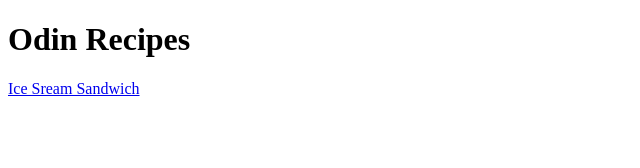
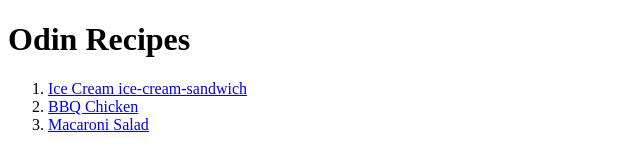
Before and after one commit to gabriel90/odin-recipes, a plain HTML site: page index.html in a window 1280 px wide. Shown: the whole page, without its empty margins (0-640 px from the left). Drawn offline with Linux system fonts and the light colour scheme.

Commit message:
Add links to all recipies
Added an ordered list that contains links to all
of the recipes.

```diff
--- a/index.html
+++ b/index.html
@@ -7,6 +7,10 @@
 </head>
 <body>
     <h1>Odin Recipes</h1>
-    <a href="./recipes/ice-cream-sandwich.html">Ice Sream Sandwich</a>
+    <ol>
+        <li><a href="recipes/ice-cream-sandwich.html">Ice Cream ice-cream-sandwich</a></li>
+        <li><a href="recipes/bbq-chicken.html">BBQ Chicken</a></li>
+        <li><a href="recipes/macaroni-salad.html">Macaroni Salad</a></li>
+    </ol>
 </body>
 </html>
```
